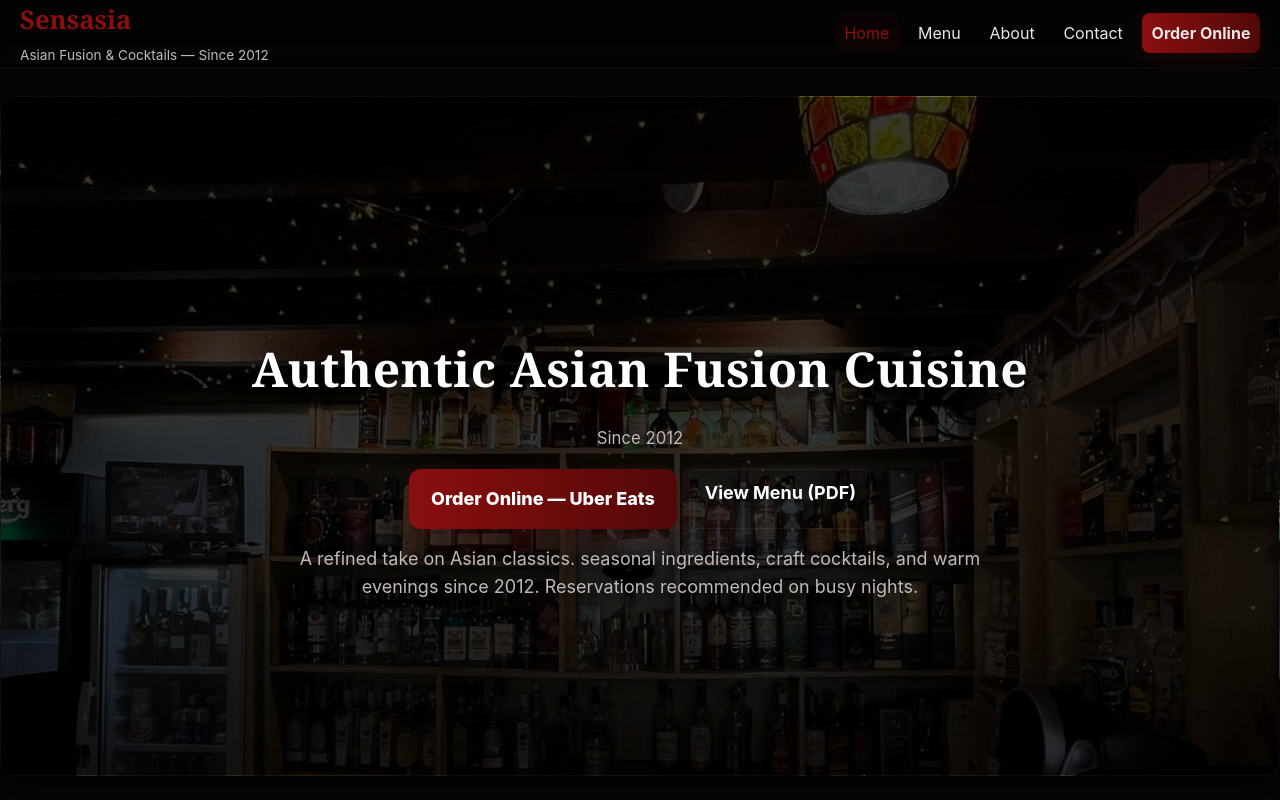
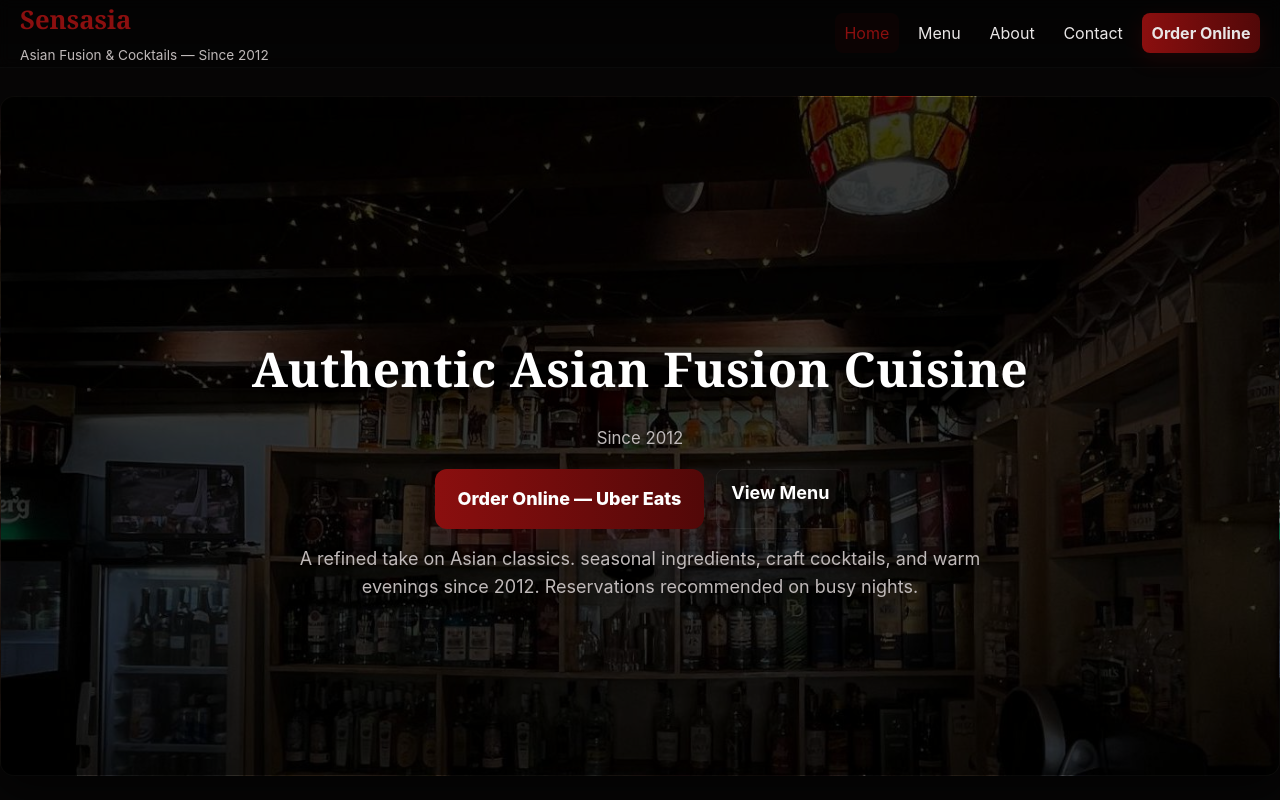
Before and after one commit to dion-nikila/sensasia-website, a React (Create React App) app: page / in a window 1280 px wide. Shown: the top 800 px of the page. Built offline with nearby package versions, Linux system fonts and the light colour scheme.

Commit message:
small issue

```diff
--- a/src/Home.js
+++ b/src/Home.js
@@ -39,7 +39,7 @@ export default function Home() {
                 Order Online — Uber Eats
               </a>
               <a className="btn btn-outline" href="/menu">
-                View Menu (PDF)
+                View Menu
               </a>
             </div>
             <p className="hero-paragraph muted" style={{ marginTop: 16 }}>
```
